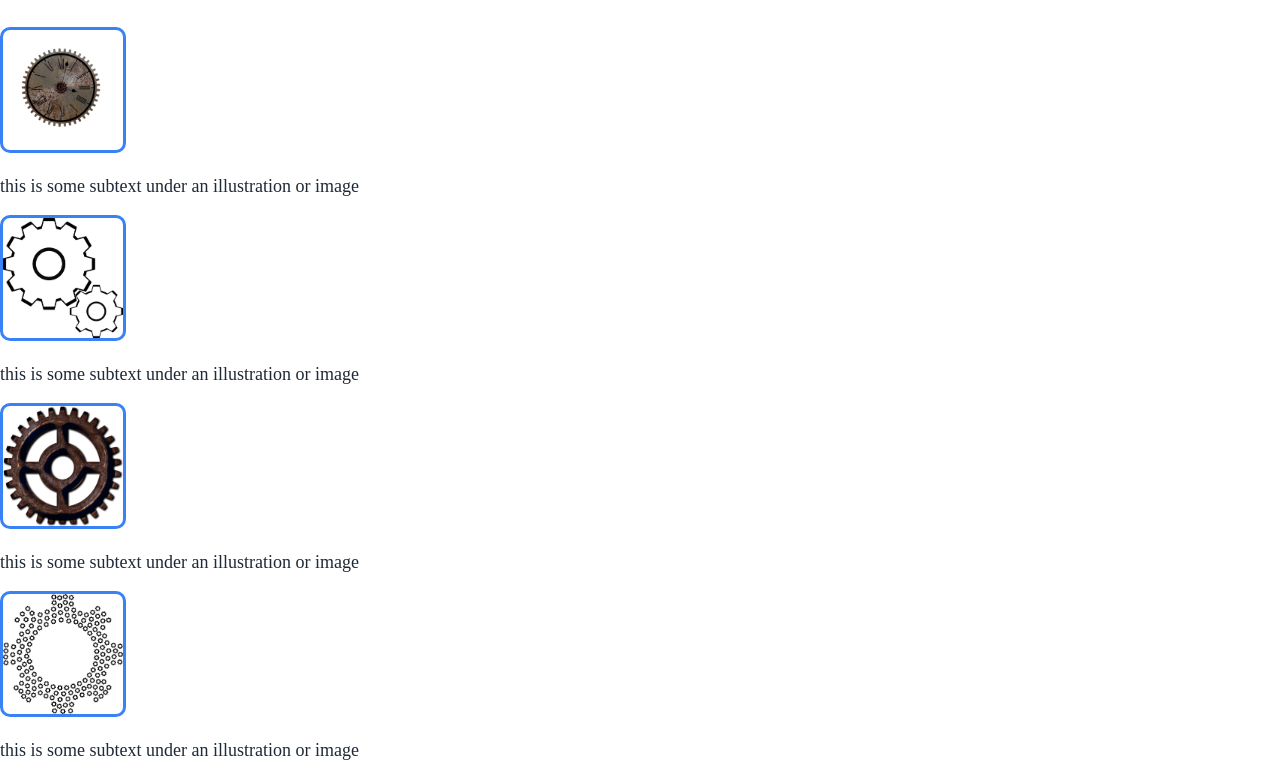
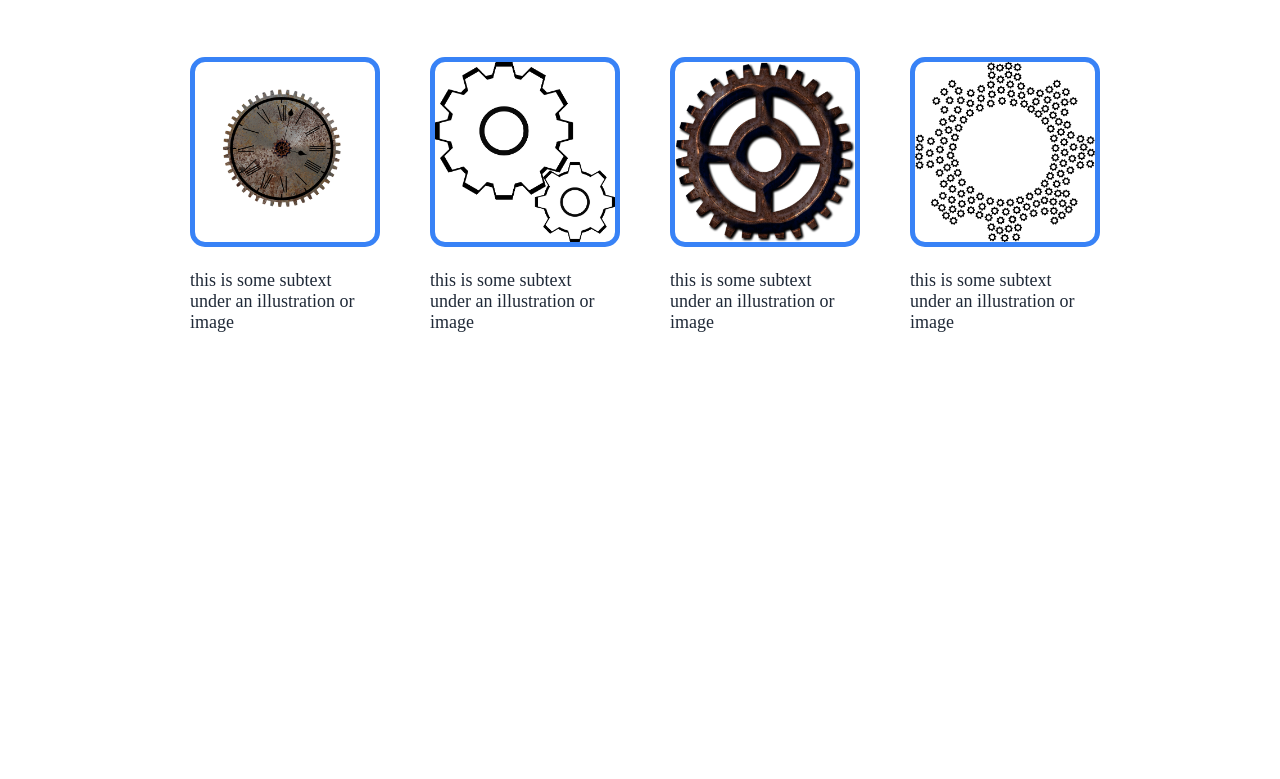
Before and after one commit to clockwocket/odin-landing-page, a plain HTML site: page index.html in a window 1280 px wide. Shown: the part 744-1523 px from the top of the page. After the commit the page ends 1125 px from the top, so only its background shows below. Drawn offline with Linux system fonts and the light colour scheme.

Commit message:
Add flex box formating to information section.

```diff
--- a/styles.css
+++ b/styles.css
@@ -42,6 +42,7 @@ h2 {
     font-weight: bolder;
     color: #1F2937;
     text-align: center;
+
 }
 
 .logo {
@@ -94,11 +95,23 @@ button {
 .info {
     color:#1F2937;
     font-size: 18px;
+    margin: 0;
 }
 
 .ilustration {
-    height:120px;
-    width: 120px;
-    border: solid #3882f6 3px;
-    border-radius: 10px;
+    margin: 0;
+    height:180px;
+    width: 180px;
+    border: solid #3882f6 5px;
+    border-radius: 15px;
 }
+
+.ilusinfo {
+    max-width: 180px;
+    margin: 30px;
+}
+
+.information {
+    display: flex;
+    justify-content: center;
+}
```
